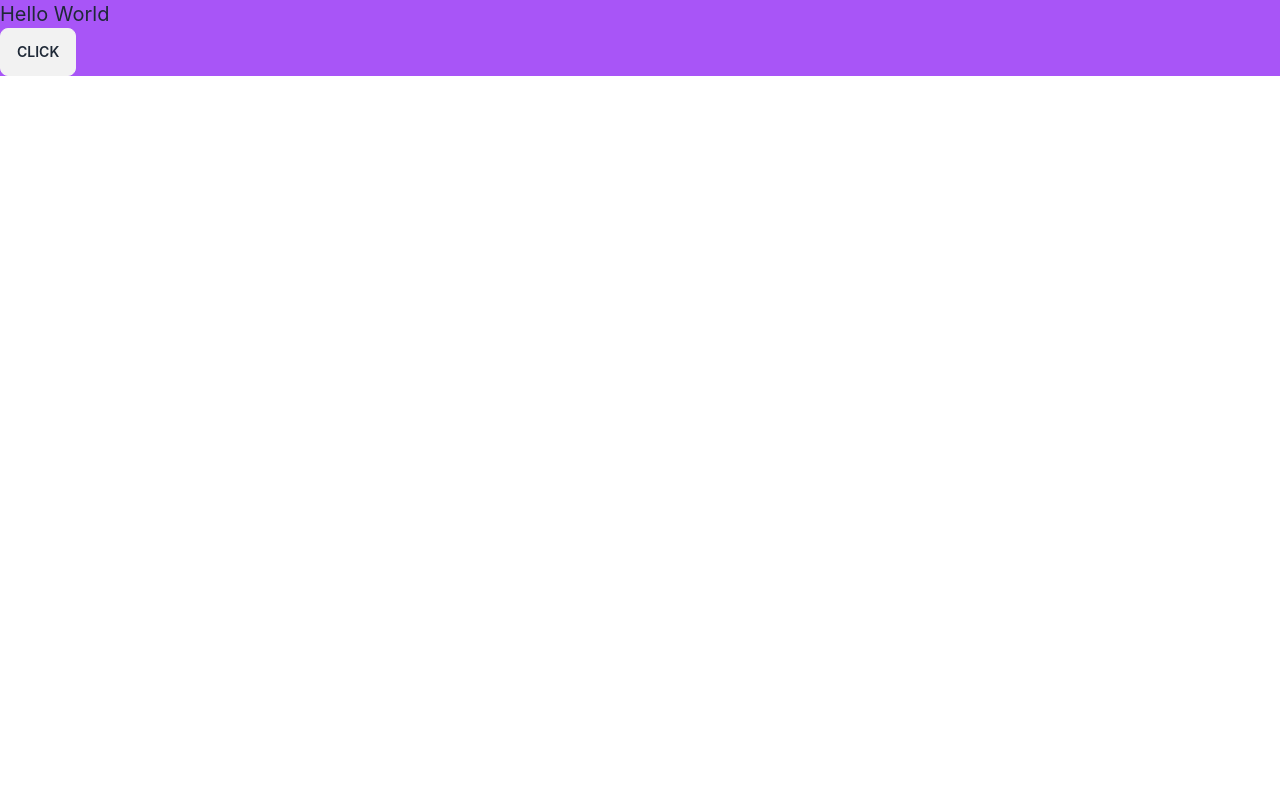
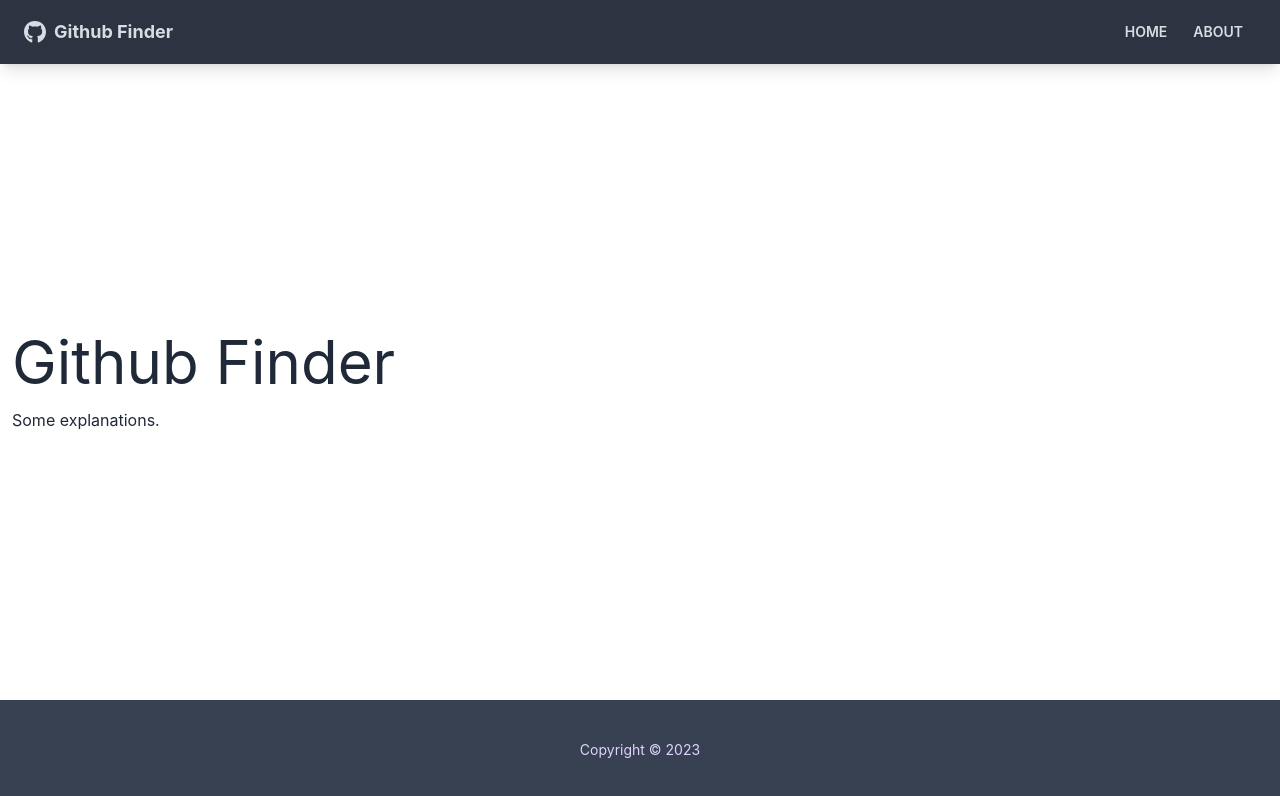
Before and after one commit to jomaora/github-finder, a React (Create React App) app: page /about in a window 1280 px wide. Shown: the top 796 px of the page. Built offline with nearby package versions, Linux system fonts and the light colour scheme; the HTML template or start-up script is replaced by a standard one.

Commit message:
section 8 code

```diff
--- a/package.json
+++ b/package.json
@@ -10,6 +10,8 @@
     "react": "^18.2.0",
     "react-daisyui": "^4.1.0",
     "react-dom": "^18.2.0",
+    "react-icons": "^4.11.0",
+    "react-router-dom": "^6.17.0",
     "react-scripts": "5.0.1",
     "web-vitals": "^2.1.4"
   },
--- a/src/App.js
+++ b/src/App.js
@@ -1,9 +1,26 @@
+import {BrowserRouter as Router, Route, Routes} from "react-router-dom";
+import Navbar from "./components/layout/Navbar";
+import Footer from "./components/Footer";
+import About from "./components/pages/About";
+import Home from "./components/pages/Home";
+import NotFound from "./components/pages/NotFound";
+
 function App() {
   return (
-    <div className="bg-purple-500">
-      <h1 className="text-xl">Hello World</h1>
-      <button className="btn">Click</button>
-    </div>
+    <Router>
+      <div className="flex flex-col justify-between h-screen">
+        <Navbar/>
+        <main className="container mx-auto px-3 pb-12">
+          <Routes>
+            <Route path="/" element={<Home />} />
+            <Route path="/about" element={<About />} />
+            <Route path="/notfound" element={<NotFound />} />
+            <Route path="/*" element={<NotFound />} />
+          </Routes>
+        </main>
+        <Footer />
+      </div>
+    </Router>
   );
 }
 
--- /dev/null
+++ b/src/components/Footer.jsx
@@ -0,0 +1,13 @@
+import React from 'react'
+
+const Footer = () => {
+  const footerYear = new Date().getFullYear();
+
+  return (
+    <footer className='footer p-10 bg-gray-700 text-primary-content footer-center'>
+      <p>Copyright &copy; {footerYear}</p>
+    </footer>
+  )
+}
+
+export default Footer
--- /dev/null
+++ b/src/components/layout/Navbar.jsx
@@ -0,0 +1,36 @@
+import {FaGithub} from "react-icons/fa";
+import {Link} from "react-router-dom";
+import PropTypes from 'prop-types'
+
+const Navbar = ({title}) => {
+  return (
+    <nav className="navbar mb-12 shadow-lg bg-neutral text-neutral-content">
+      <div className="container mx-auto">
+        <div className="flex-nonce px-2 mx-2">
+          <FaGithub className="inline pr-2 text-3xl" />
+          <Link to='/' className="text-lg font-bold align-middle">{title}</Link>
+        </div>
+        <div className="flex-1 px-2 mx-2">
+          <div className="flex justify-end">
+            <Link to='/' className="btn btn-ghost btn-sm rounded-btn">
+              Home
+            </Link>
+            <Link to='/about' className="btn btn-ghost btn-sm rounded-btn">
+              About
+            </Link>
+          </div>
+        </div>
+      </div>
+    </nav>
+  )
+}
+
+Navbar.defaultProps = {
+  title: 'Github Finder'
+};
+
+Navbar.propTypes = {
+  title: PropTypes.string
+}
+
+export default Navbar;
--- /dev/null
+++ b/src/components/pages/About.jsx
@@ -0,0 +1,10 @@
+const About = () => {
+  return (
+    <div>
+      <h1 className="text-6xl mb-4">Github Finder</h1>
+      Some explanations.
+    </div>
+  )
+}
+
+export default About;
--- /dev/null
+++ b/src/components/pages/Home.jsx
@@ -0,0 +1,9 @@
+const Home = () => {
+  return (
+    <div>
+      <h1 className="text-6xl">Welcome</h1>
+    </div>
+  )
+}
+
+export default Home
--- /dev/null
+++ b/src/components/pages/NotFound.jsx
@@ -0,0 +1,23 @@
+import {FaHome} from "react-icons/fa";
+import {Link} from "react-router-dom";
+
+const NotFound = () => {
+  return (
+    <div className="hero">
+      <div className="text-center hero-content">
+        <div className="max-w-lg">
+          <h1 className="text-8xl font-bold mb-8">
+            Oups
+          </h1>
+          <p className="text-5xl mb-8">404 - Not found</p>
+          <Link to="/" className="btn btn-primary btn-lg">
+              <FaHome className="mr-2"/>
+              Back to Home
+            </Link>
+        </div>
+      </div>
+    </div>
+  )
+}
+
+export default NotFound
```
Also changed, not shown: 1 other file (tests, documents, lock files or other folders).
